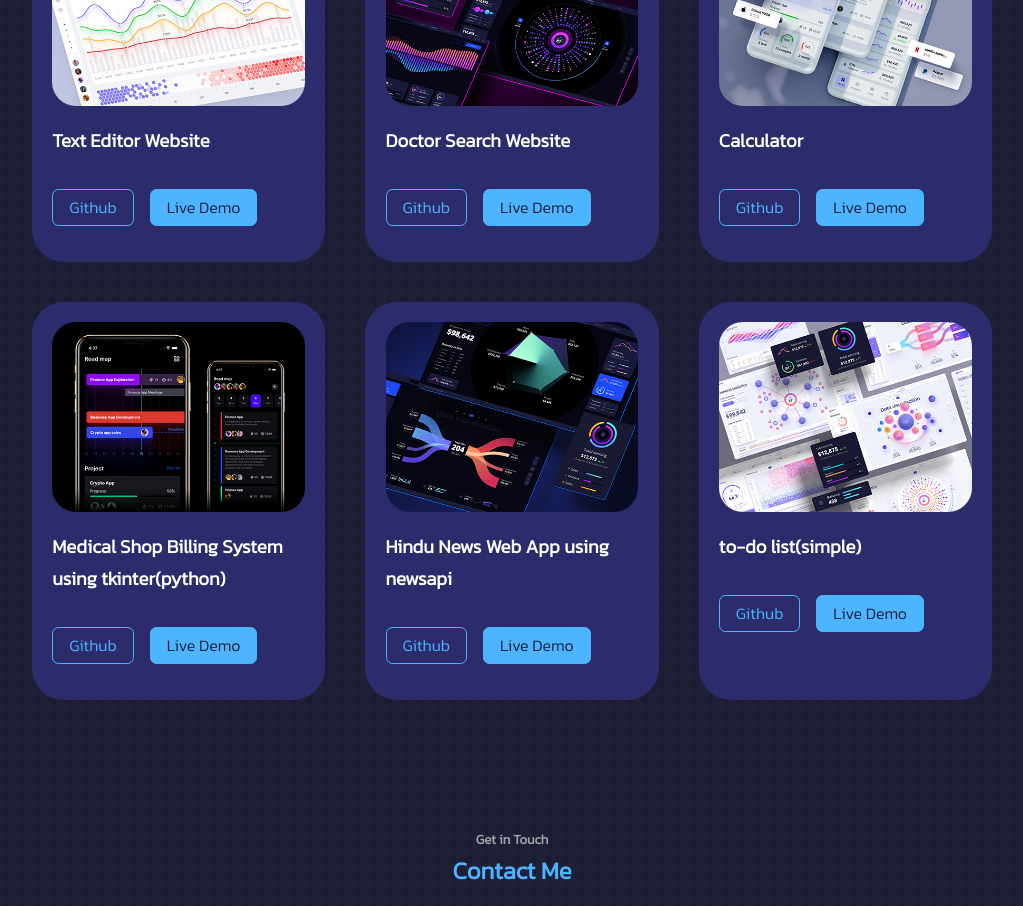
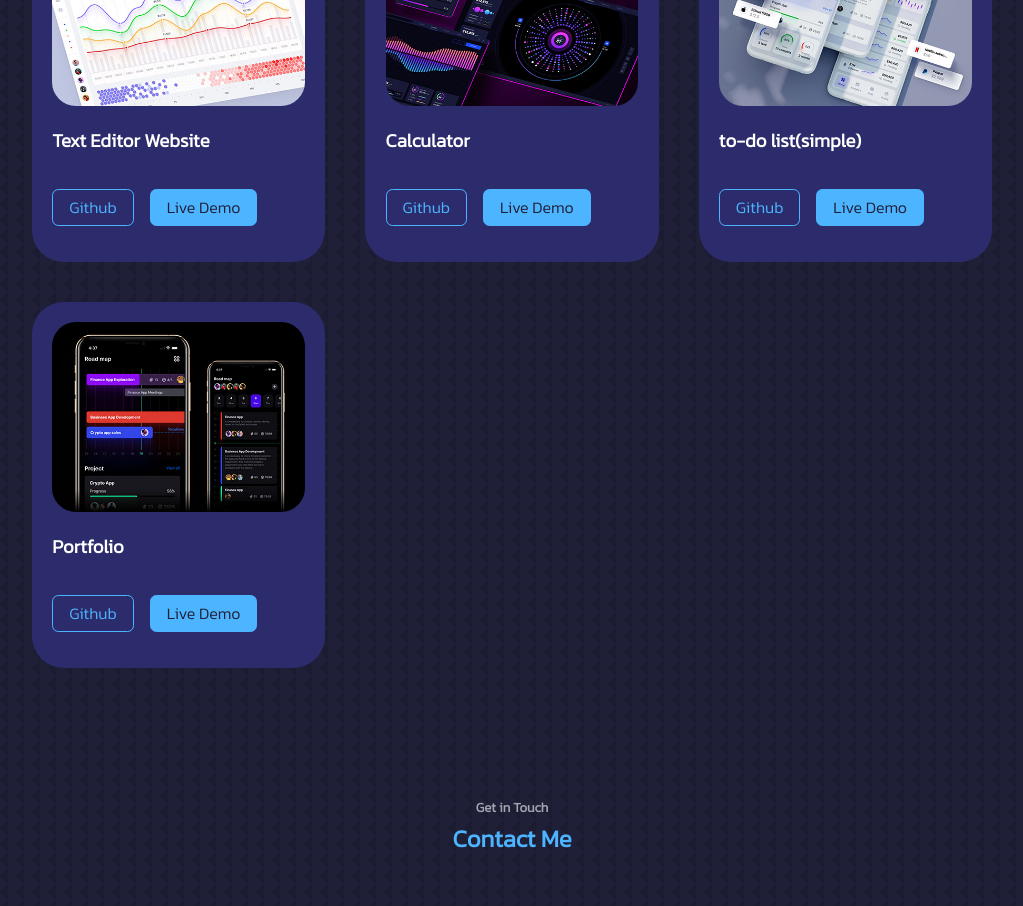
Before and after one commit to arunacharya1603/portfolio, a React (Create React App) app: page / in a window 1280 px wide. Shown: the part 3180-4086 px from the top of the page, without its empty margins (128-1151 px from the left). Built offline with nearby package versions, Linux system fonts and the light colour scheme; a web font is replaced by a local one.

Commit message:
Update Portfolio.jsx

```diff
--- a/src/components/portfolio/Portfolio.jsx
+++ b/src/components/portfolio/Portfolio.jsx
@@ -4,8 +4,7 @@ import IMG1 from '../../assets/portfolio1.jpg'
 import IMG2 from '../../assets/portfolio2.jpg'
 import IMG3 from '../../assets/portfolio3.jpg'
 import IMG4 from '../../assets/portfolio4.jpg'
-import IMG5 from '../../assets/portfolio5.png'
-import IMG6 from '../../assets/portfolio6.jpg'
+
 
 const data = [
   {
@@ -13,47 +12,54 @@ const data = [
     image: IMG1,
     title: 'Text Editor Website',
     github: 'https://github.com/arunacharya1603/Text-analyzer-app',
-    demo: 'https://26cszt-3000.csb.app/'
+    demo: 'https://csb-ktttlo-dpvwdwyry-arunacharya1603.vercel.app/'
   },
+
+  // {
+  //   id: 2,
+  //   image: IMG2,
+  //   title: 'Doctor Search Website',
+  //   github: 'https://github.com/arunacharya1603/Doctoryy',
+  //   demo: 'https://github.com/arunacharya1603/Doctoryy'
+  // },
 
   {
     id: 2,
     image: IMG2,
-    title: 'Doctor Search Website',
-    github: 'https://github.com/arunacharya1603/Doctoryy',
-    demo: 'https://github.com/arunacharya1603/Doctoryy'
-  },
-
-  {
-    id: 3,
-    image: IMG3,
     title: 'Calculator',
     github: 'https://github.com/arunacharya1603/Calculator',
     demo: ' https://arunacharya1603.github.io/Calculator/'
   },
 
+  // {
+  //   id: 4,
+  //   image: IMG4,
+  //   title: 'Medical Shop Billing System using tkinter(python)',
+  //   github: 'https://github.com/arunacharya1603/Arun_Project/blob/main/ArunAcharya(143)DBMSProject.py',
+  //   demo: 'https://github.com/arunacharya1603/Arun_Project/blob/main/ArunAcharya(143)DBMSProject.py'
+  // },
+
+  // {
+  //   id: 5,
+  //   image: IMG5,
+  //   title: 'Hindu News Web App using newsapi',
+  //   github: 'https://github.com/arunacharya1603/News-app',
+  //   demo: 'https://github.com/arunacharya1603/News-app'
+  // },
+
+  {
+    id: 3,
+    image: IMG3,
+    title: 'to-do list(simple)',
+    github: 'https://github.com/arunacharya1603/OIBSIP_6',
+    demo: 'https://arunacharya1603.github.io/OIBSIP_6/'
+  },
   {
     id: 4,
     image: IMG4,
-    title: 'Medical Shop Billing System using tkinter(python)',
-    github: 'https://github.com/arunacharya1603/Arun_Project/blob/main/ArunAcharya(143)DBMSProject.py',
-    demo: 'https://github.com/arunacharya1603/Arun_Project/blob/main/ArunAcharya(143)DBMSProject.py'
-  },
-
-  {
-    id: 5,
-    image: IMG5,
-    title: 'Hindu News Web App using newsapi',
-    github: 'https://github.com/arunacharya1603/News-app',
-    demo: 'https://github.com/arunacharya1603/News-app'
-  },
-
-  {
-    id: 6,
-    image: IMG6,
-    title: 'to-do list(simple)',
-    github: 'https://github.com/arunacharya1603/OIBSIP_6',
-    demo: 'https://arunacharya1603.github.io/OIBSIP_6/'
+    title: 'Portfolio',
+    github: 'https://github.com/arunacharya1603/portfolio',
+    demo: 'portfolio-phi-eight-47.vercel.app'
   },
 
 ]
```
